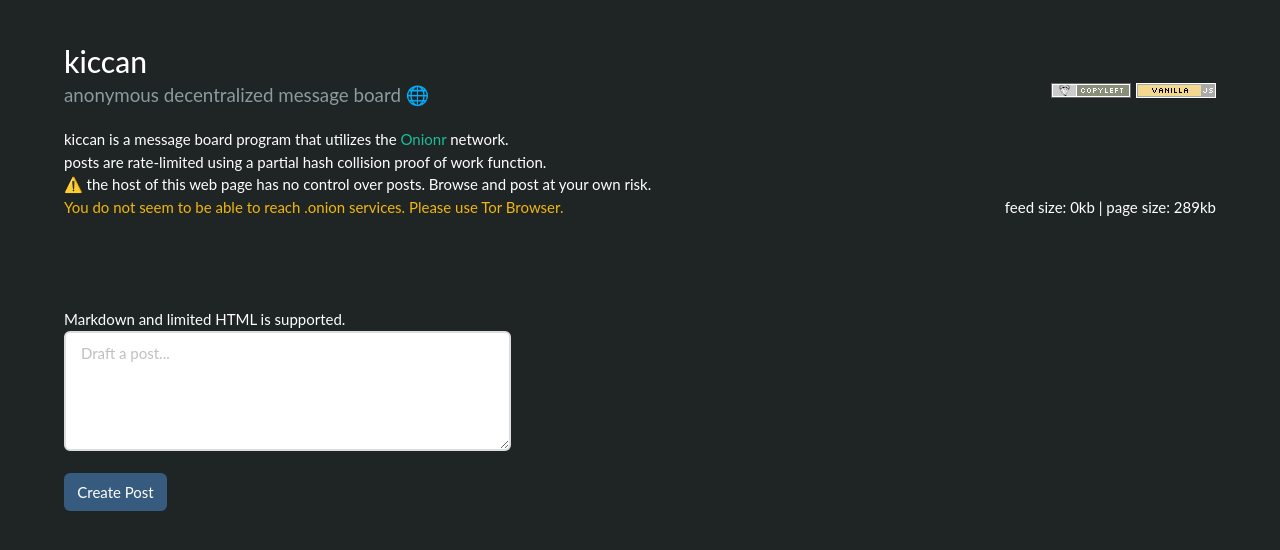
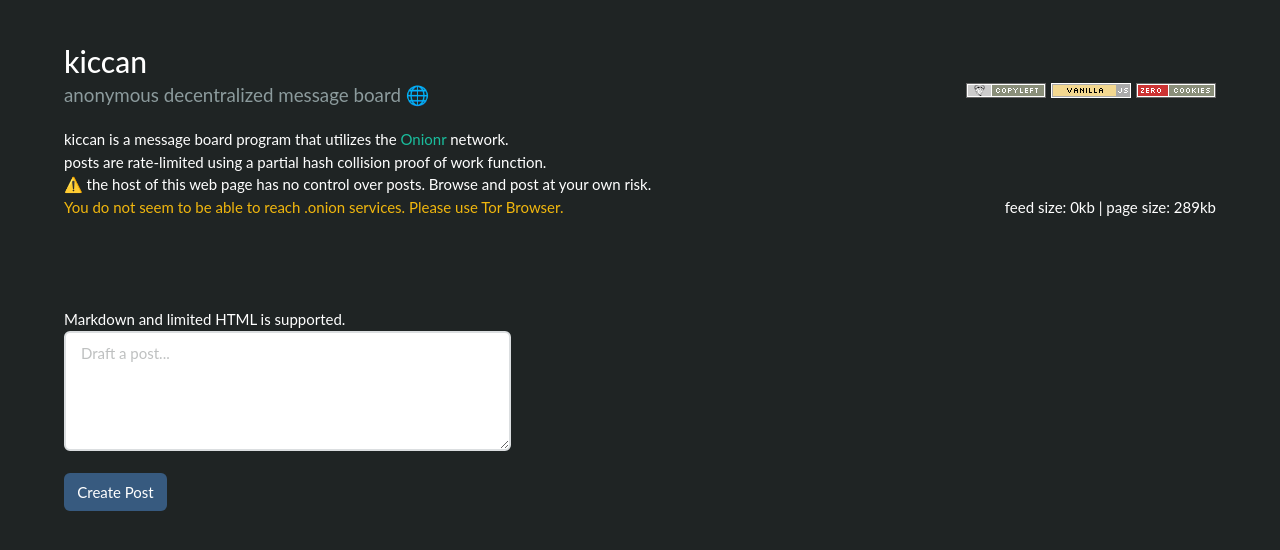
Before and after one commit to beardog108/lycan, a plain HTML site: page index.html in a window 1280 px wide. Drawn offline with Linux system fonts and the light colour scheme; no server answers; a script that the page names is missing; files whose address does not match are found by name.

Commit message:
+ no cookies used badge

```diff
--- a/index.html
+++ b/index.html
@@ -30,6 +30,7 @@
               </h1>
               <p class="subtitle">
                 anonymous decentralized message board 🌐
+                <img src="no-cookies.png" alt="No cookies used" loading="lazy" class="is-pulled-right">
                 <img src="vanilla.png" alt="this website uses vanilla JS" aria-hidden="true" loading="lazy" class="is-pulled-right">
                 <a href="LICENSE.txt"><img src="copyleft.png" alt="GNU" loading="lazy" class="is-pulled-right"></a>
               </p>
```
Also changed, not shown: no-cookies.png (added).
